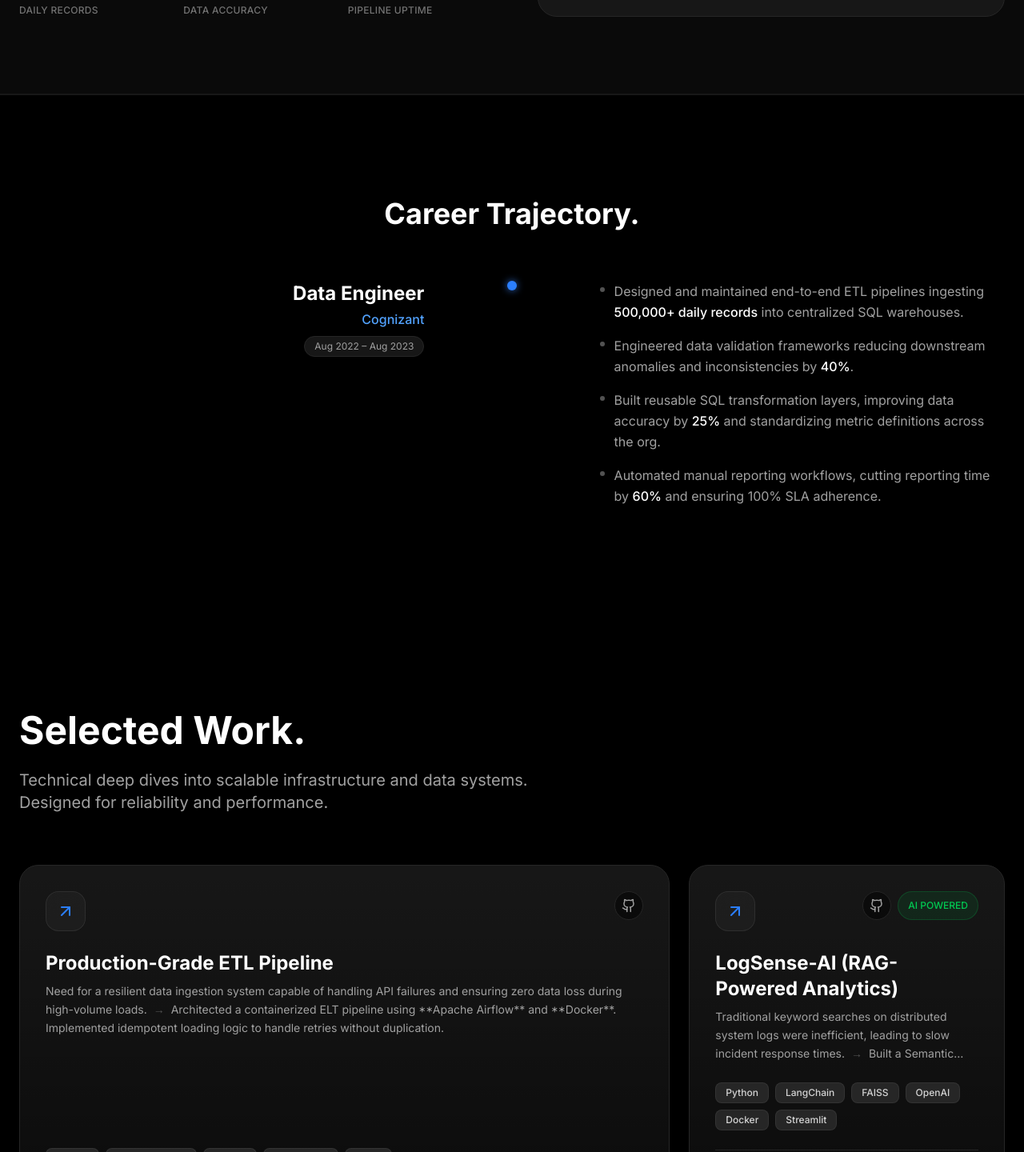
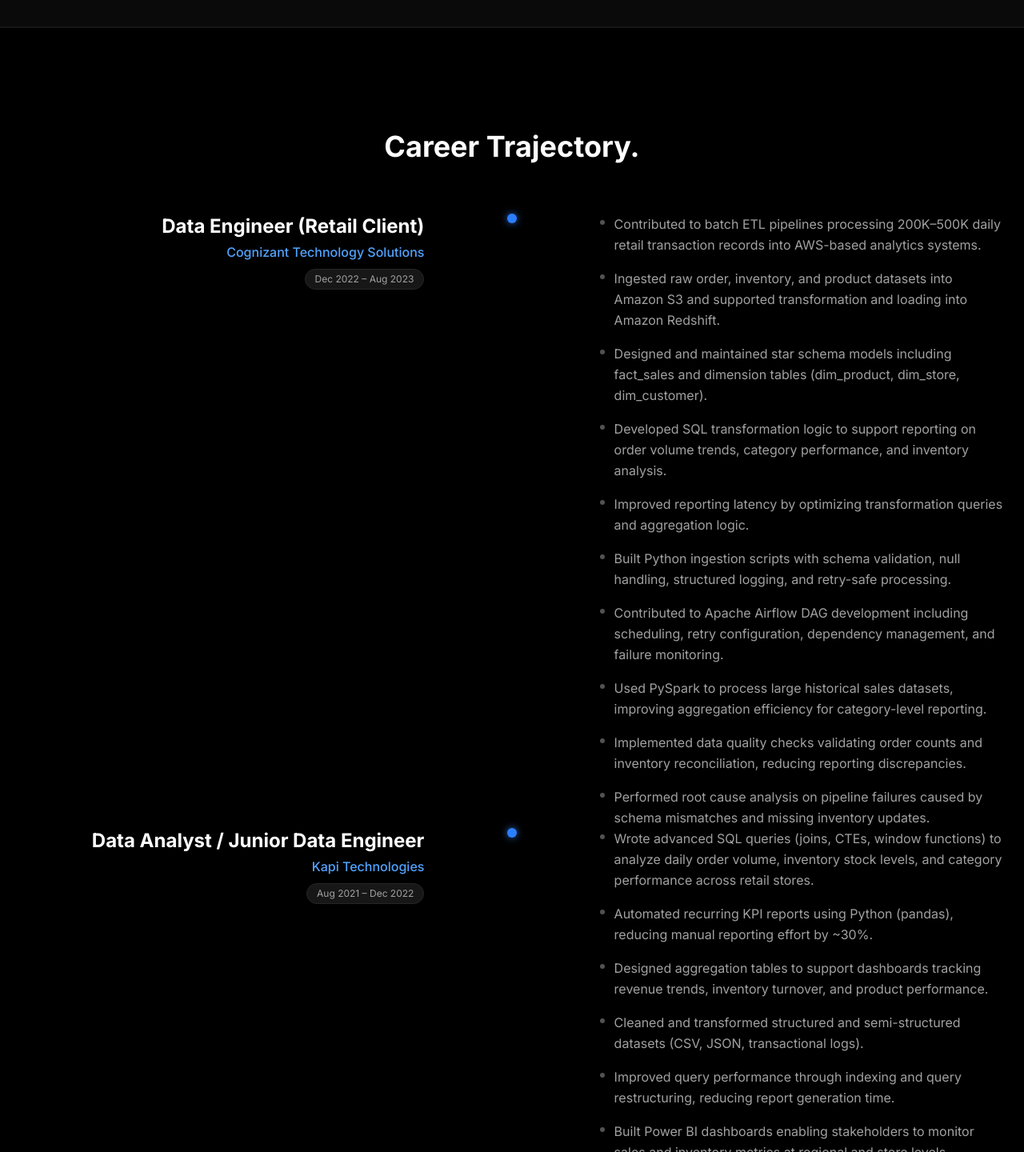
Before and after one commit to deekshith8900/Deekshith_portfolio, a Next.js app: page / in a window 1280 px wide. Shown: the part 1360-2800 px from the top of the page at 80% size. Built offline with nearby package versions, Linux system fonts and the light colour scheme.

Commit message:
chore: Update portfolio content based on latest resume

```diff
--- a/data/portfolio-data.ts
+++ b/data/portfolio-data.ts
@@ -2,69 +2,81 @@
 export const portfolioData = {
   hero: {
     headline: "Data Engineer. Building Scalable, Production-Grade Data Platforms.",
-    subHeadline: "Transforming raw data into reliability. Specialized in high-throughput ETL/ELT pipelines, distributed warehousing, and automated analytical frameworks.",
+    subHeadline: "Data Engineer with 2 years of experience building batch ETL pipelines in retail analytics environments. Experienced in AWS-based data workflows (S3, Redshift), Apache Airflow orchestration, and PySpark transformations.",
     cta: "Download Resume",
-    ctaLink: "/deekshithalampally_resume.pdf", // Placeholder
+    ctaLink: "/deekshithalampally_resume.pdf",
   },
   about: {
     title: "About Me",
-    content: "Data Engineer with a Master’s in Computer Science and hands-on experience designing fault-tolerant data ecosystems. I don't just move data; I engineer the reliability and scalability of the pipelines that power business intelligence. \n\nAt Cognizant, I architected ETL workflows processing 500K+ daily records and slashed data inconsistency by 40%. My focus is on building idempotent, self-healing systems using Python, SQL, and Cloud infrastructure. Currently seeking full-time Data Engineering roles in the US (OPT Ready).",
+    content: "Data Engineer with 2 years of experience building batch ETL pipelines in retail analytics environments. Experienced in AWS-based data workflows (S3, Redshift), Apache Airflow orchestration, and PySpark transformations. Strong foundation in dimensional data modeling, SQL performance optimization, and data quality validation to support scalable reporting systems.",
   },
   experience: [
     {
-      company: "Cognizant",
-      role: "Data Engineer",
-      period: "Aug 2022 – Aug 2023",
+      company: "Cognizant Technology Solutions",
+      role: "Data Engineer (Retail Client)",
+      period: "Dec 2022 – Aug 2023",
       description: [
-        "Designed and maintained end-to-end ETL pipelines ingesting **500,000+ daily records** into centralized SQL warehouses.",
-        "Engineered data validation frameworks reducing downstream anomalies and inconsistencies by **40%**.",
-        "Built reusable SQL transformation layers, improving data accuracy by **25%** and standardizing metric definitions across the org.",
-        "Automated manual reporting workflows, cutting reporting time by **60%** and ensuring 100% SLA adherence."
+        "Contributed to batch ETL pipelines processing 200K–500K daily retail transaction records into AWS-based analytics systems.",
+        "Ingested raw order, inventory, and product datasets into Amazon S3 and supported transformation and loading into Amazon Redshift.",
+        "Designed and maintained star schema models including fact_sales and dimension tables (dim_product, dim_store, dim_customer).",
+        "Developed SQL transformation logic to support reporting on order volume trends, category performance, and inventory analysis.",
+        "Improved reporting latency by optimizing transformation queries and aggregation logic.",
+        "Built Python ingestion scripts with schema validation, null handling, structured logging, and retry-safe processing.",
+        "Contributed to Apache Airflow DAG development including scheduling, retry configuration, dependency management, and failure monitoring.",
+        "Used PySpark to process large historical sales datasets, improving aggregation efficiency for category-level reporting.",
+        "Implemented data quality checks validating order counts and inventory reconciliation, reducing reporting discrepancies.",
+        "Performed root cause analysis on pipeline failures caused by schema mismatches and missing inventory updates."
+      ]
+    },
+    {
+      company: "Kapi Technologies",
+      role: "Data Analyst / Junior Data Engineer",
+      period: "Aug 2021 – Dec 2022",
+      description: [
+        "Wrote advanced SQL queries (joins, CTEs, window functions) to analyze daily order volume, inventory stock levels, and category performance across retail stores.",
+        "Automated recurring KPI reports using Python (pandas), reducing manual reporting effort by ~30%.",
+        "Designed aggregation tables to support dashboards tracking revenue trends, inventory turnover, and product performance.",
+        "Cleaned and transformed structured and semi-structured datasets (CSV, JSON, transactional logs).",
+        "Improved query performance through indexing and query restructuring, reducing report generation time.",
+        "Built Power BI dashboards enabling stakeholders to monitor sales and inventory metrics at regional and store levels.",
+        "Collaborated with business stakeholders to define KPIs and validate sales and inventory reporting accuracy."
       ]
     }
   ],
   projects: [
     {
-      title: "Production-Grade ETL Pipeline",
+      title: "Production-Grade ELT Pipeline",
       problem: "Need for a resilient data ingestion system capable of handling API failures and ensuring zero data loss during high-volume loads.",
-      solution: "Architected a containerized ELT pipeline using **Apache Airflow** and **Docker**. Implemented idempotent loading logic to handle retries without duplication.",
+      solution: "Built an end-to-end Airflow-orchestrated ELT pipeline ingesting API data into object storage and PostgreSQL.",
       techStack: ["Python", "Apache Airflow", "Docker", "PostgreSQL", "MinIO"],
       outcomes: [
-        "Achieved **100% data reliability** with self-healing mechanisms for API rate limits and pagination.",
-        "Ensured **zero data duplication** through idempotent design.",
-        "Reduced deployment time by **50%** via Docker containerization."
-      ],
-      link: "#"
-    },
-    {
-      title: "LogSense-AI (RAG-Powered Analytics)",
-      problem: "Traditional keyword searches on distributed system logs were inefficient, leading to slow incident response times.",
-      solution: "Built a Semantic Search engine using **RAG (Retrieval-Augmented Generation)**. Ingested logs into a Vector DB (FAISS) and used LLMs to interpret natural language queries.",
-      techStack: ["Python", "LangChain", "FAISS", "OpenAI", "Docker", "Streamlit"],
-      outcomes: [
-        "Reduced Mean Time To Resolution (MTTR) for incidents by **40%**.",
-        "Enabled **natural language querying** of complex error logs for non-technical stakeholders.",
-        "Scaled to index **10k+ log entries** with sub-second retrieval latency."
+        "Built an end-to-end Airflow-orchestrated ELT pipeline ingesting API data into object storage and PostgreSQL.",
+        "Designed dimensional data models (fact and dimension tables) to support analytics-ready reporting.",
+        "Implemented idempotent loading logic to handle pipeline retries, historical backfills, and failure recovery without duplication.",
+        "Integrated pagination handling, rate-limit management, structured logging, and retry mechanisms for reliable ingestion.",
+        "Containerized the platform using Docker to simulate a production-style data architecture."
       ],
       link: "#"
     },
     {
       title: "YouTube Analytics Data Warehouse",
       problem: "Content performance data was fragmented across API endpoints, making trend analysis impossible.",
-      solution: "Designed a centralized Data Warehouse with a Star Schema data model optimized for analytical queries.",
+      solution: "Automated extraction of YouTube channel performance metrics using Python and REST APIs.",
       techStack: ["Python", "SQL", "YouTube Data API", "Tableau"],
       outcomes: [
-        "Improved decision-making accuracy by **70%** via consolidated dashboards.",
-        "Automated daily data ingestion, saving **10+ hours/week** of manual data entry."
+        "Automated extraction of YouTube channel performance metrics using Python and REST APIs.",
+        "Designed SQL-based warehouse schema tracking views, impressions, CTR, watch time, and subscriber growth.",
+        "Built transformation pipelines enabling trend analysis and content performance insights.",
+        "Developed Tableau dashboards for visualization and stakeholder reporting."
       ],
       link: "#"
     }
   ],
   skills: {
-    languages: ["Python", "SQL", "Java", "JavaScript"],
-    dataEngineering: ["Apache Airflow", "Spark (PySpark)", "Docker", "Kafka", "ETL/ELT Design", "Data Warehousing"],
-    cloudDb: ["AWS (S3, Glue, Lambda, Redshift, EC2)", "PostgreSQL", "MongoDB", "MinIO"],
-    tools: ["Git", "Tableau", "Power BI", "Linux/Bash"]
+    languages: ["Python", "SQL"],
+    dataEngineering: ["ETL/ELT", "Incremental Loads", "Data Validation", "Star Schema Modeling", "Batch Processing", "Apache Airflow", "PySpark"],
+    cloudDb: ["AWS (S3, Redshift, EC2, Lambda)", "PostgreSQL", "MySQL", "SQL Server"],
+    tools: ["Docker", "Git", "Jira", "Tableau", "Power BI"]
   },
   contact: {
     email: "deekshithalampally@gmail.com",
```
